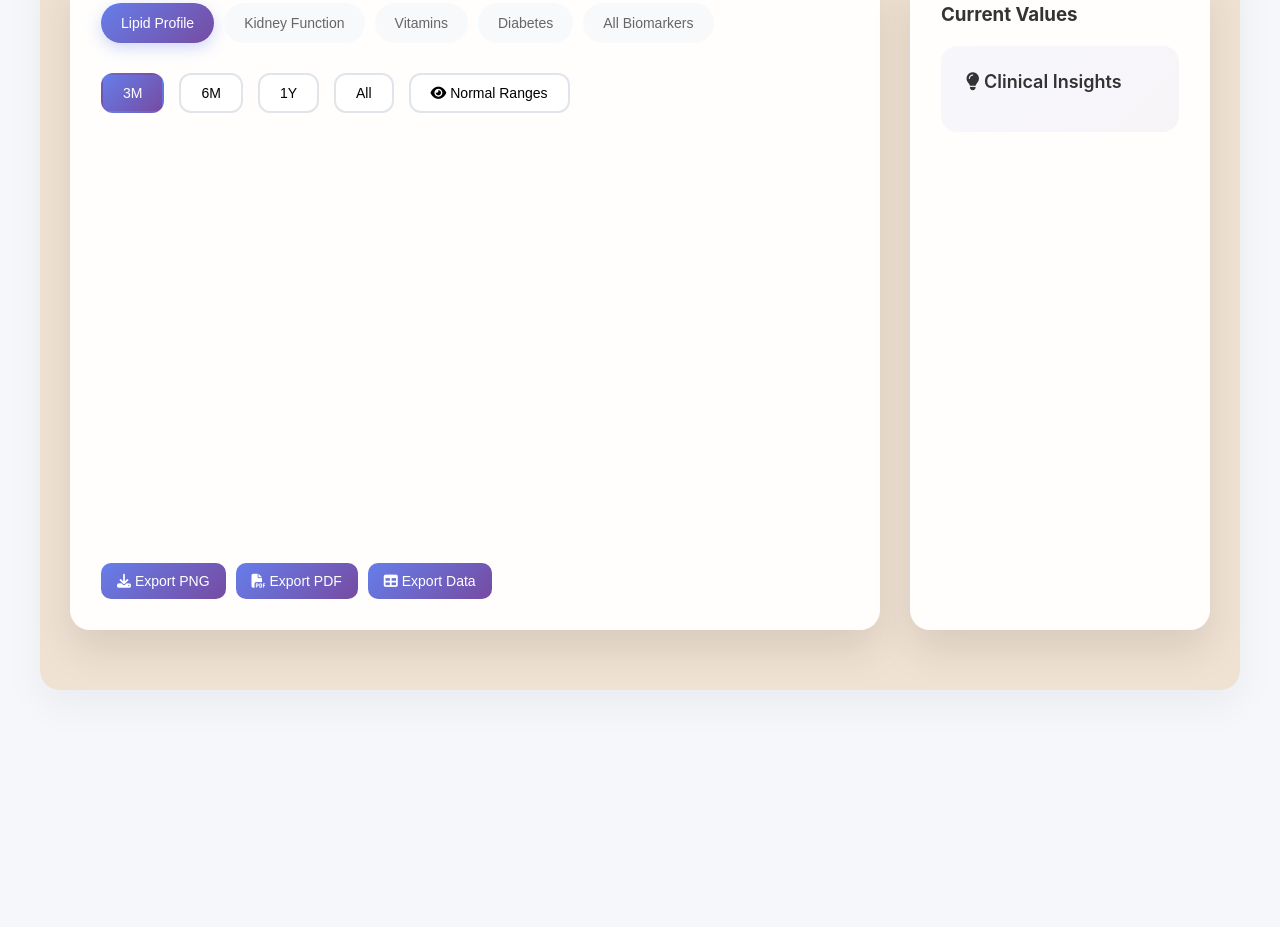
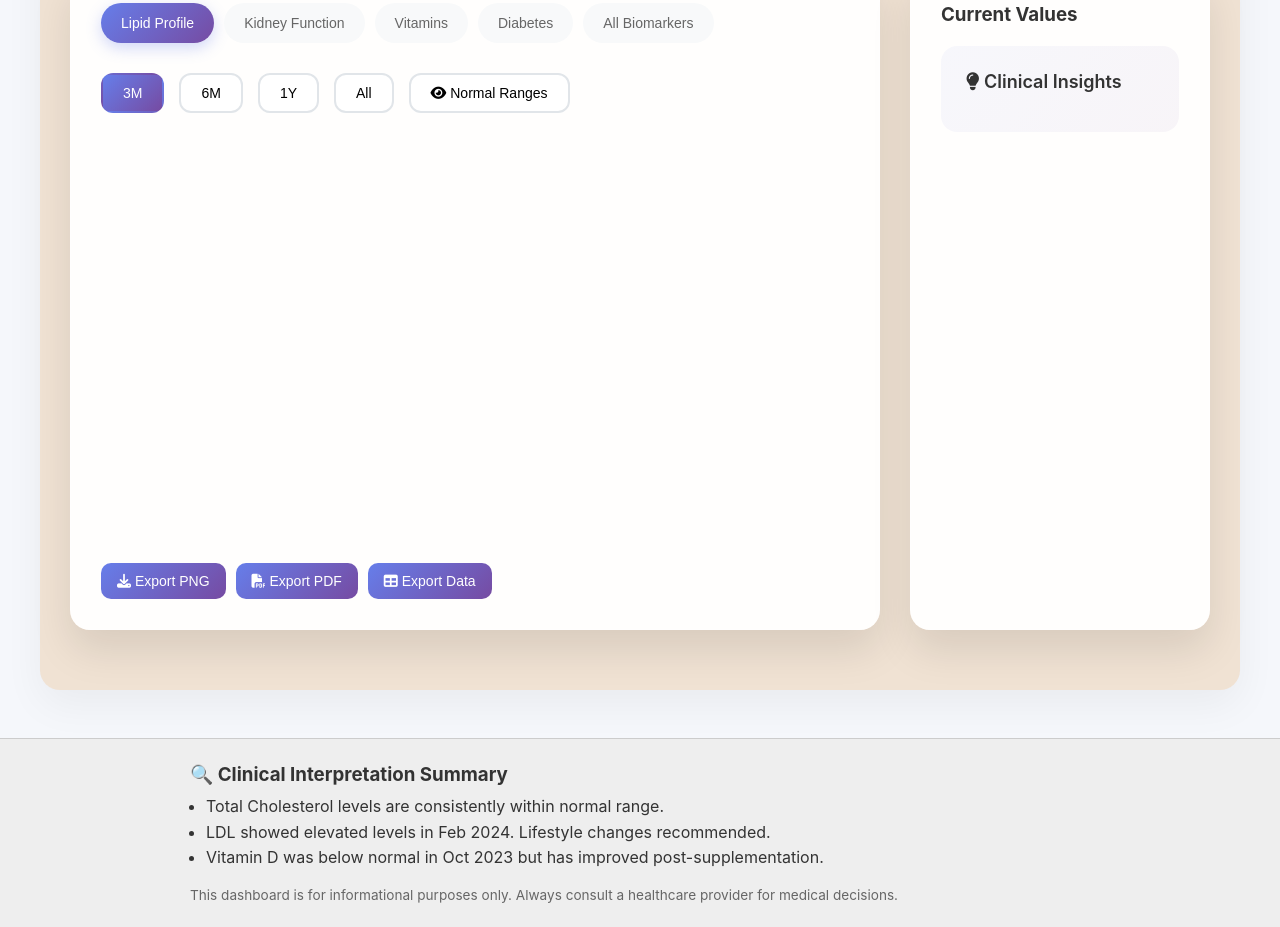
Before and after one commit to Harshitha-YJ/ecotown-health-dashboard, a website: page index.html in a window 1280 px wide. Shown: the part 554-1481 px from the top of the page. Before the commit the page ends 1284 px from the top, so only its background shows below. Drawn offline with nearby package versions, Linux system fonts and the light colour scheme; a script that the page names is missing.

Commit message:
Update index.html

```diff
--- a/index.html
+++ b/index.html
@@ -568,6 +568,19 @@
             </div>
         </div>
     </div>
+     <footer style="background-color: #eeeeee; color: #333; padding: 1.5rem 2rem; margin-top: 3rem; border-top: 1px solid #ccc;">
+  <div style="max-width: 900px; margin: auto;">
+    <h3 style="margin-bottom: 0.5rem;">🔍 Clinical Interpretation Summary</h3>
+    <ul style="margin: 0; padding-left: 1rem; line-height: 1.6;">
+      <li>Total Cholesterol levels are consistently within normal range.</li>
+      <li>LDL showed elevated levels in Feb 2024. Lifestyle changes recommended.</li>
+      <li>Vitamin D was below normal in Oct 2023 but has improved post-supplementation.</li>
+    </ul>
+    <p style="margin-top: 1rem; font-size: 0.85rem; color: #666;">
+      This dashboard is for informational purposes only. Always consult a healthcare provider for medical decisions.
+    </p>
+  </div>
+</footer>
 
     <script>
 
```
